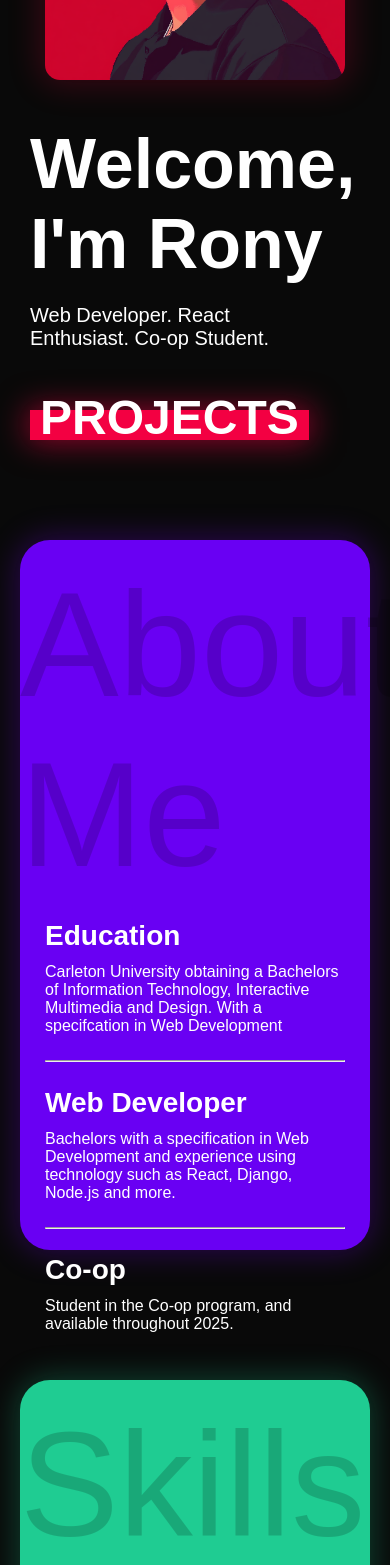
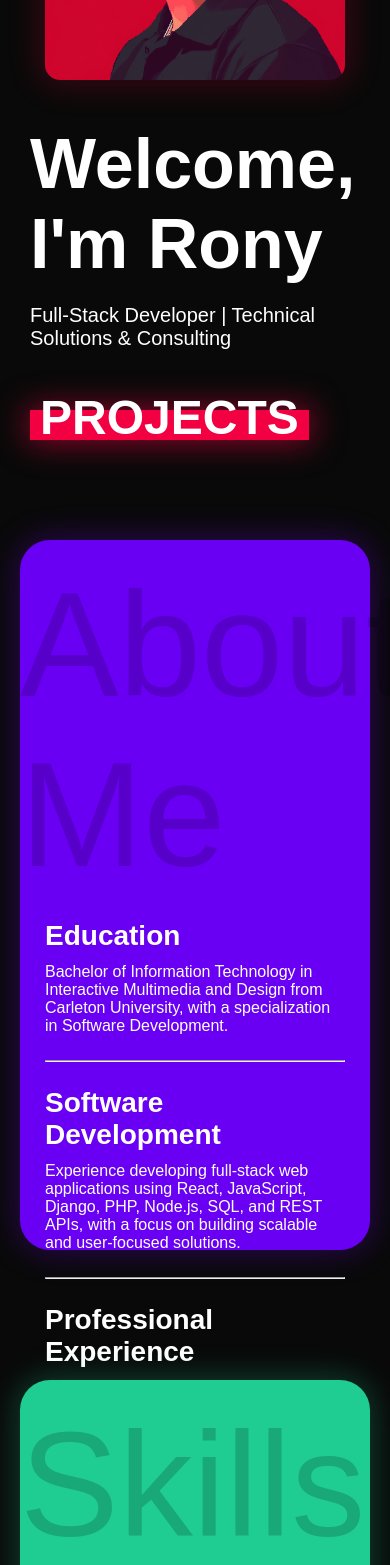
Before and after one commit to ronyazrieh/React-Portfolio, a React (Vite) app: page / in a window 390 px wide. Shown: the part 432-1997 px from the top of the page. Built offline with nearby package versions, Linux system fonts and the light colour scheme; a web font is replaced by a local one.

Commit message:
New Edits

```diff
--- a/src/components/AboutMe/AboutMe.jsx
+++ b/src/components/AboutMe/AboutMe.jsx
@@ -19,17 +19,17 @@ export const Aboutme = () => {
                     <div className={styles.info}>
                         <div className={styles.infoBlock}>
                             <h3 className={styles.infoHeader}>Education</h3>
-                            <p className={styles.infoText}>Carleton University obtaining a Bachelors of Information Technology, Interactive Multimedia and Design. With a specifcation in Web Development</p>
+                            <p className={styles.infoText}>Bachelor of Information Technology in Interactive Multimedia and Design from Carleton University, with a specialization in Software Development.</p>
                         </div>
                         <hr />
                         <div className={styles.infoBlock}>
-                            <h3 className={styles.infoHeader}>Web Developer</h3>
-                            <p className={styles.infoText}>Bachelors with a specification in Web Development and experience using technology such as React, Django, Node.js and more.</p>
+                            <h3 className={styles.infoHeader}>Software Development</h3>
+                            <p className={styles.infoText}>Experience developing full-stack web applications using React, JavaScript, Django, PHP, Node.js, SQL, and REST APIs, with a focus on building scalable and user-focused solutions.</p>
                         </div>
                         <hr />
                         <div className={styles.infoBlock}>
-                            <h3 className={styles.infoHeader}>Co-op</h3>
-                            <p className={styles.infoText}>Student in the Co-op program, and available throughout 2025.</p>
+                            <h3 className={styles.infoHeader}>Professional Experience</h3>
+                            <p className={styles.infoText}>Solutions Architect Intern at eKhonnector, where I developed production web applications, integrated REST APIs, worked with SQL databases, and collaborated with clients and developers to deliver business solutions.</p>
                         </div>
                     </div>
                 </motion.div>
--- a/src/components/Hero/Hero.jsx
+++ b/src/components/Hero/Hero.jsx
@@ -11,7 +11,7 @@ export const Hero = () => {
                 <div className={styles.content}>
                     <h1 className={styles.title}>Welcome, I'm Rony</h1>
                     <p className={styles.description}>
-                        Web Developer. React Enthusiast. Co-op Student.
+                        Full-Stack Developer | Technical Solutions & Consulting
 
                     </p>
                     <div className={styles.interact}>
--- a/src/components/ProjectPage/ProjectPage.jsx
+++ b/src/components/ProjectPage/ProjectPage.jsx
@@ -17,6 +17,53 @@ export const ProjectPage = () => {
           <ParallaxText baseVelocity={5}>Rony Azrieh</ParallaxText>
         </div>
         <div className={styles.ProjectSection}>
+
+          <motion.div
+            className={styles.ProjectCard}
+            id={styles.four}
+            transition={{ duration: .3 }}
+            whileHover={{
+              boxShadow: "0 0 32px 7px rgba(82, 120, 255, 0.50)",
+              scale: 1.003,
+            }}
+          >
+            <img src={getImageUrl("projects/ColossusChorus.png")} alt="Colossus Chorus" />
+
+            <div className={styles.ProjectInfo}>
+              <h4 className={styles.ProjectTitle}>Colossus Chorus</h4>
+
+              <p className={styles.ProjectDesc}>
+                A 3D narrative action game inspired by Persona 5 and Risk of Rain,
+                developed in Unity as my capstone project. I led the development of the
+                arena gameplay, implementing player movement, camera systems, spell-based
+                combat, enemy AI using finite state machines, procedural arena progression,
+                and encounter management.
+              </p>
+
+              <a
+                href="https://github.com/ronyazrieh/Colossus-Chorus"
+                className={styles.link}
+              >
+                <div>
+                  <a
+                    href="https://github.com/ronyazrieh/Colossus-Chorus"
+                    className={styles.LinkName}
+                  >
+                    Visit project
+                  </a>
+
+                  <SlArrowRight />
+                </div>
+              </a>
+
+              <div className={styles.ProjectKey}>
+                <div>Unity</div>
+                <div>C#</div>
+                <div>AI</div>
+                <div>Game Development</div>
+              </div>
+            </div>
+          </motion.div>
 
           <motion.div className={styles.ProjectCard} id={styles.one} transition={'duration: .3'}
             whileHover={{
--- a/src/components/ProjectPage/ProjectPage.module.css
+++ b/src/components/ProjectPage/ProjectPage.module.css
@@ -152,6 +152,15 @@
         flex-direction: column-reverse;
     }
 
+    #four{
+    background-color: #6F1A07;
+    box-shadow: 0 0 32px 2px rgba(111, 26, 7, 0.30);
+    }
+
+    #four .ProjectInfo{
+    margin-right: 43px;
+    }
+
     .ProjectCard img{
         width: 300px;
         margin: 25px;
```
Also changed, not shown: 1 other file (tests, documents, lock files or other folders).
